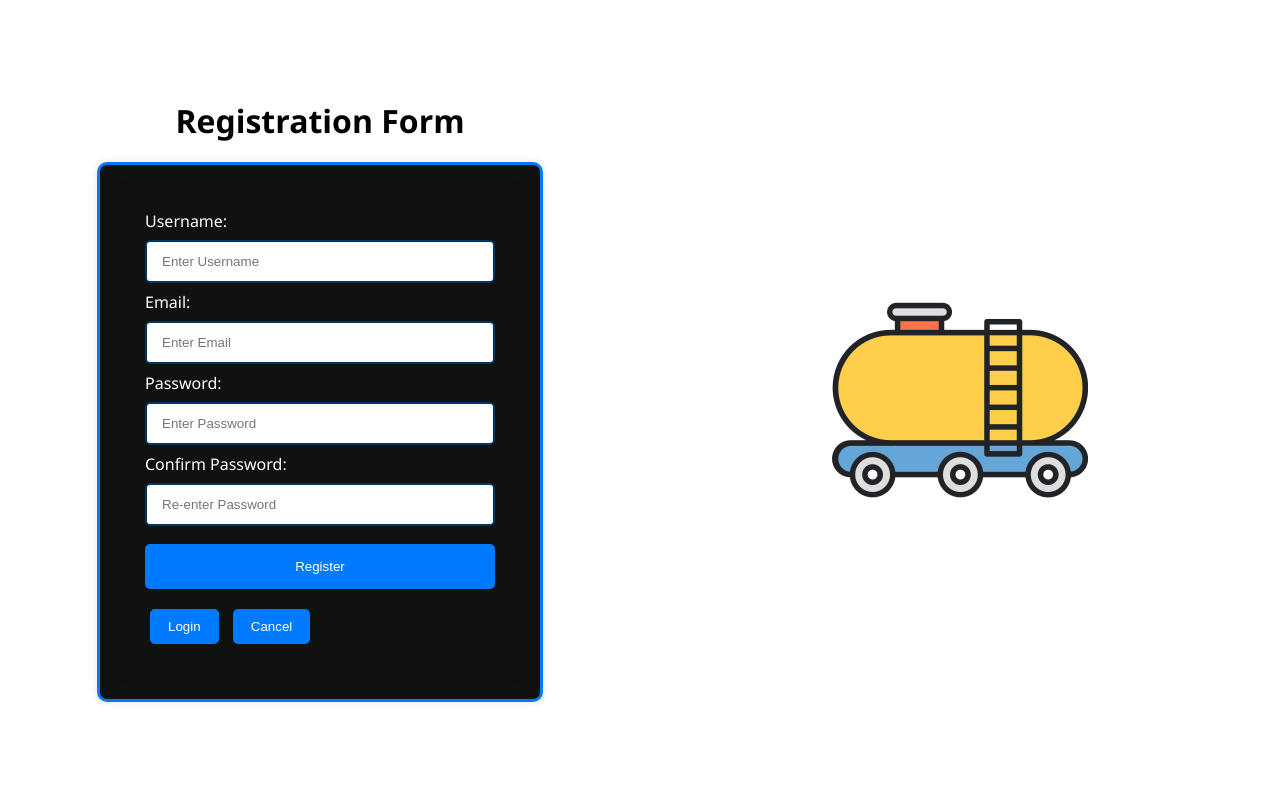
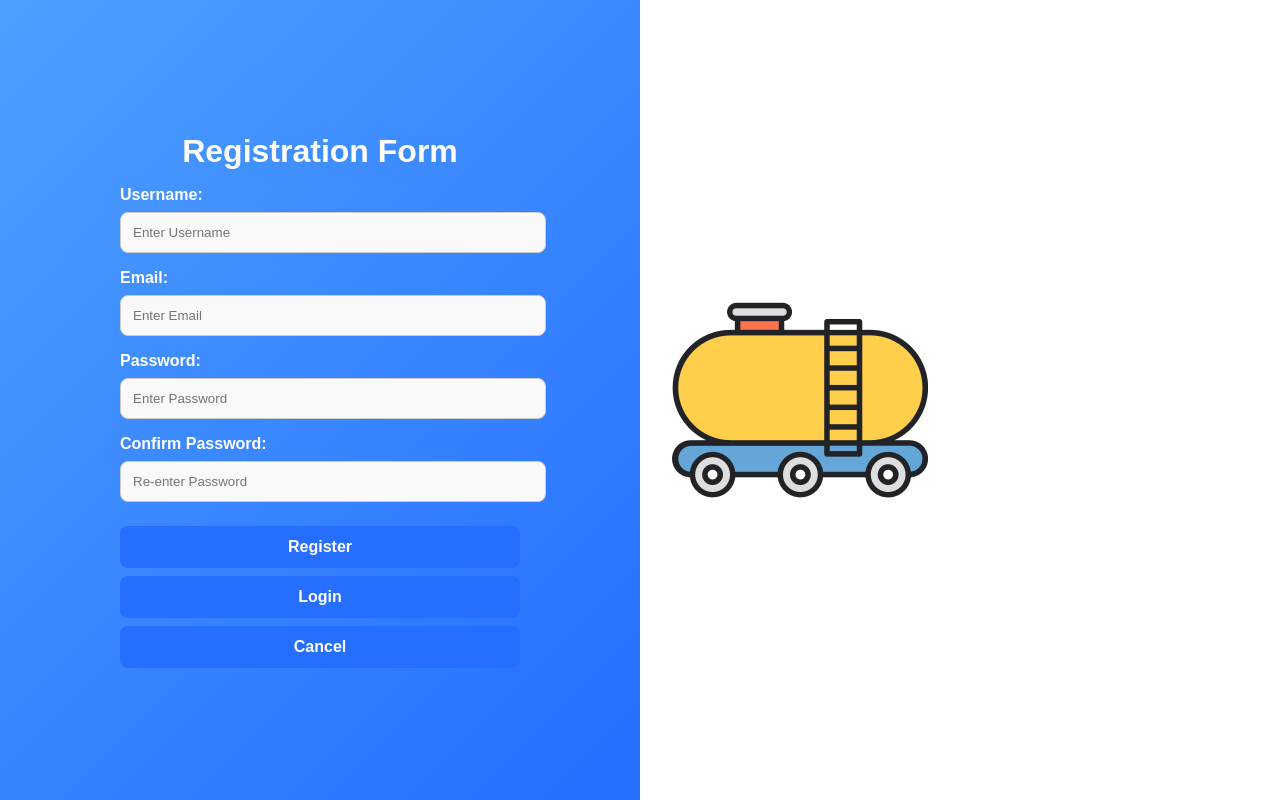
Before and after one commit to Swift-Srum/DEV, a PHP site: page /register/index.php?err=1 in a window 1280 px wide. Run offline with PHP 8.4, Linux system fonts and the light colour scheme.

Commit message:
Updated CSS file design for the new login, register pages

```diff
--- a/assets/css/style_form.css
+++ b/assets/css/style_form.css
@@ -1,111 +1,216 @@
+/* General Reset */
 body {
-    font-family: 'Segoe UI', Tahoma, Geneva, Verdana, sans-serif;
-    background-size: cover;
-    background-repeat: no-repeat;
-    background-attachment: fixed;
-    background-color: #fff;
     margin: 0;
-    padding: 0;
-    color: #000;
+    font-family: 'Poppins', sans-serif;
+    background: #f2f2f2;
 }
 
-button {
-    background-color: #007bff;
-    width: 100%;
-    color: #ffffff;
-    padding: 15px;
-    margin: 10px 0;
-    border: none;
-    cursor: pointer;
-    border-radius: 5px;
+/* Main container */
+#main {
+    display: flex;
+    min-height: 100vh;
+    flex-wrap: wrap;
 }
 
-label {
-    white-space: pre-wrap;
-	color: #ffffff;
+/* Left Column - Welcome Section */
+.left-column {
+    flex: 1;
+    background: linear-gradient(135deg, #4d9fff, #256eff);
+    color: white;
+    display: flex;
+    flex-direction: column;
+    justify-content: center;
+    align-items: center;
+    padding: 3rem 2rem;
+    min-height: 400px;
+    box-sizing: border-box;
+    opacity: 0; /* For animation */
+    animation: fadeSlideUp 1s ease forwards;
 }
 
+/* Left Column Text */
+.left-column h1 {
+    font-size: 2rem;
+    margin-bottom: 1rem;
+}
+
+.left-column p {
+    font-size: 1rem;
+    line-height: 1.5;
+    margin-bottom: 2rem;
+    text-align: center;
+    max-width: 300px;
+}
+
+.left-column a {
+    color: white;
+    text-decoration: underline;
+    font-size: 0.95rem;
+}
+
+/* Right Column - Login Section */
+.right-column {
+    flex: 1;
+    background: #ffffff;
+    display: flex;
+    flex-direction: column;
+    justify-content: center;
+    padding: 3rem 2rem;
+    min-height: 400px;
+    box-sizing: border-box;
+    opacity: 0; /* For animation */
+    animation: fadeSlideUp 1s ease forwards;
+    animation-delay: 0.2s;
+}
+
+/* Right Column Text */
+.right-column h1 {
+    font-size: 2rem;
+    margin-bottom: 1.5rem;
+    text-align: center;
+}
+
+/* Form Styles */
 form {
-    border: 3px solid #007bff;
+    width: 100%;
     max-width: 400px;
     margin: 0 auto;
-    padding: 20px;
-    background-color: #101210;
-    border-radius: 10px;
-    box-shadow: 0 0 10px rgba(0, 0, 0, 0.1);
 }
 
-/* ✅ Fixed here: input[type=text], input[type=password], input[type=email] */
-input[type=text],
-input[type=password],
-input[type=email] {
-    width: 100%;
-    margin: 8px 0;
-    padding: 12px 15px;
-    display: inline-block;
-    border: 2px solid #003366;
-    box-sizing: border-box;
-    border-radius: 5px;
+form label {
+    display: block;
+    margin-bottom: 0.5rem;
+    font-weight: 600;
 }
 
-button:hover {
-    opacity: 0.8;
+form input {
+    width: 100%;
+    padding: 0.75rem;
+    margin-bottom: 1rem;
+    border: 1px solid #ccc;
+    border-radius: 8px;
+    background: #f9f9f9;
+    transition: border 0.3s;
 }
 
-textarea {
-    width: 100%;
-    margin: 8px 0;
-    padding: 12px 15px;
-    display: inline-block;
-    border: 2px solid #007bff;
-    box-sizing: border-box;
-    border-radius: 5px;
+form input:focus {
+    border-color: #256eff;
+    outline: none;
 }
 
-.cancelbtn {
-    width: auto;
-    padding: 10px 18px;
-    margin: 10px 5px;
-    background-color: #007bff;
-    border-radius: 5px;
+/* Button Styles */
+form button {
+    width: 100%;
+    padding: 0.75rem;
+    background: #256eff;
+    border: none;
+    color: white;
+    font-size: 1rem;
+    font-weight: 600;
+    border-radius: 8px;
+    cursor: pointer;
+    transition: background 0.3s, transform 0.3s;
+    margin-top: 0.5rem;
 }
 
-.container {
-    padding: 25px;
-    background-color: #101210;
-    border-radius: 10px;
-    box-shadow: 0 0 10px rgba(0, 0, 0, 0.1);
+form button:hover {
+    background: #1a53c7;
+    transform: translateY(-2px);
 }
 
-@media only screen and (max-width: 600px) {
-    form {
-        max-width: 100%;
+/* Action Links */
+.action-links {
+    display: flex;
+    justify-content: space-between;
+    margin-top: 1rem;
+}
+
+.action-links a {
+    font-size: 0.9rem;
+    color: #256eff;
+    text-decoration: none;
+}
+
+.action-links a:hover {
+    text-decoration: underline;
+}
+
+/* Animation Keyframes */
+@keyframes fadeSlideUp {
+    0% {
+        opacity: 0;
+        transform: translateY(20px);
+    }
+    100% {
+        opacity: 1;
+        transform: translateY(0);
     }
 }
 
-#main {
-  width: 100%;
-  height: 100vh;
-  display: flex;
-  align-items: center;
-  justify-content: center;
+/* Responsive Design */
+@media (max-width: 768px) {
+    #main {
+        flex-direction: column;
+    }
+
+    .left-column,
+    .right-column {
+        width: 100%;
+        flex: none;
+        min-height: auto;
+    }
+
+    /* Smaller padding and font sizes for mobile */
+    .left-column {
+        margin-bottom: 2rem;
+        padding: 2rem 1.5rem;
+    }
+
+    .left-column h1 {
+        font-size: 1.5rem;
+    }
+
+    .left-column p {
+        font-size: 0.95rem;
+        margin-bottom: 1.5rem;
+    }
+
+    .right-column {
+        padding: 2rem 1.5rem;
+    }
+
+    @media (max-width: 768px) {
+        #main {
+            flex-direction: column;
+        }
+
+        .left-column,
+        .right-column {
+            width: 100%;
+            flex: none;
+            min-height: auto;
+        }
+
+        /* Smaller padding and font sizes for mobile */
+        .left-column {
+            margin-bottom: 2rem;
+            padding: 2rem 1.5rem;
+        }
+
+        .left-column h1 {
+            font-size: 1.5rem; /* Slightly smaller heading */
+        }
+
+        .left-column p {
+            font-size: 0.95rem;
+            margin-bottom: 1.5rem;
+            max-width: 90%; /* So paragraph text wraps nicer */
+            text-align: center;
+        }
+
+        .right-column {
+            padding: 2rem 1.5rem;
+        }
+    }
+
 }
-
-.left-column, .right-column {
-  width: 50%;
-  height: 100vh;
-  display: flex;
-  flex-direction: column;
-  justify-content: center;
-  align-items: center;
-  box-sizing: border-box;
-}
-
-.left-column h1 {
-  margin-bottom: 20px;
-}
-
-.right-column img {
-  max-width: 160%;
-  height: auto;
-}
```
